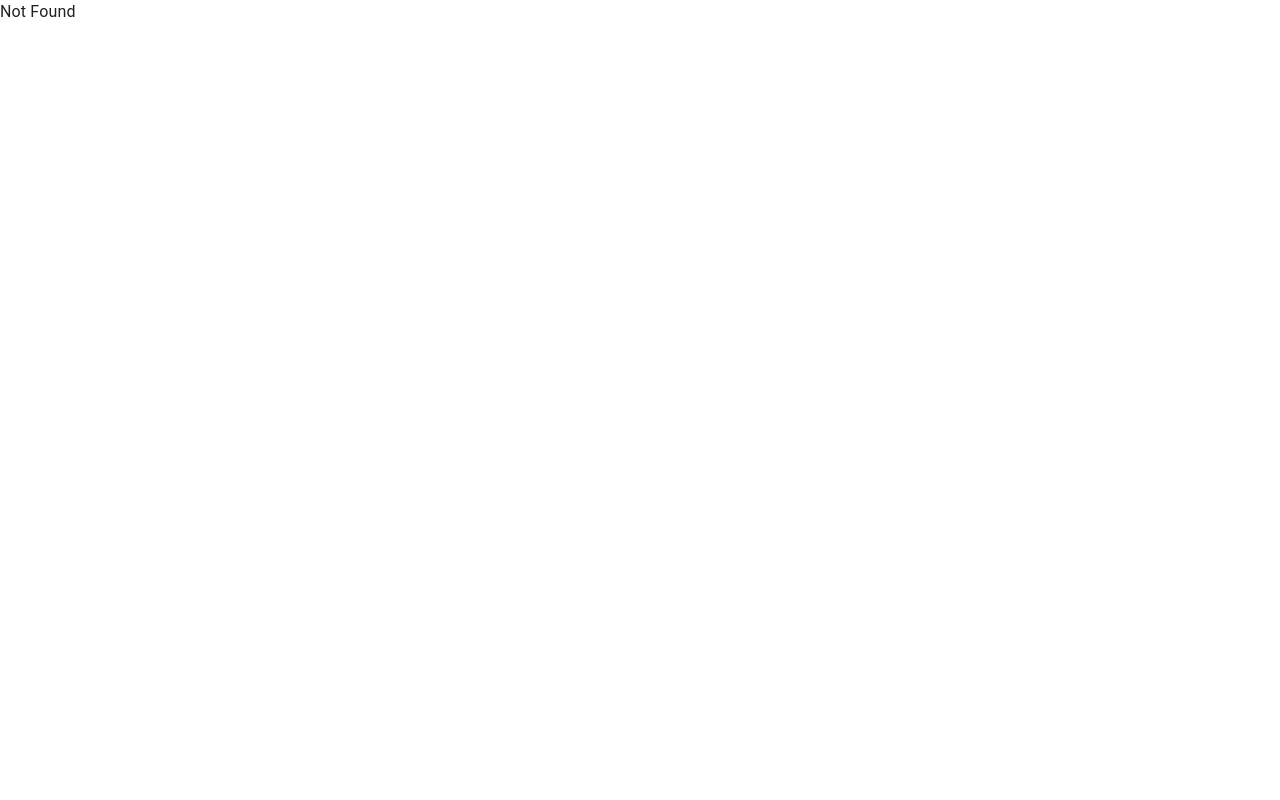
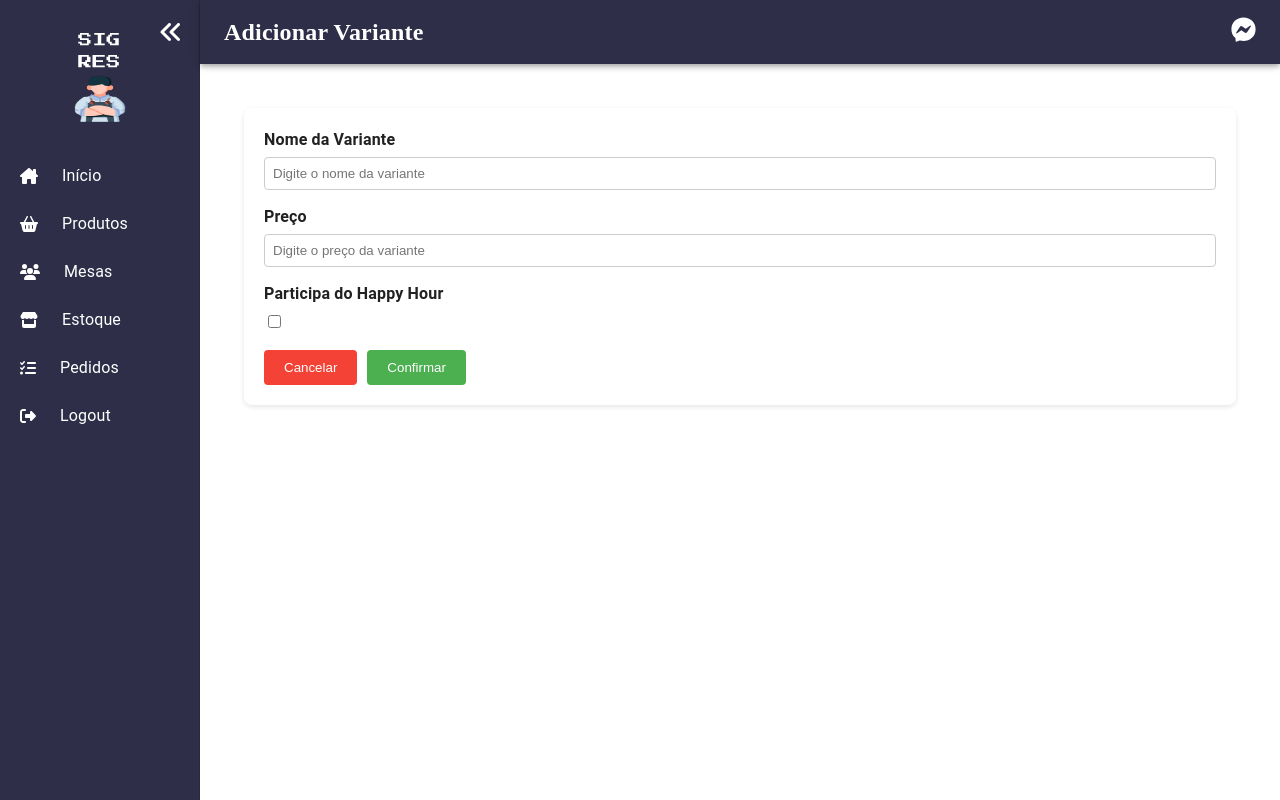
Before and after one commit to Dags0n/sigres, a React (Create React App) app: page /product-variant/add in a window 1280 px wide. Built offline with nearby package versions, Linux system fonts and the light colour scheme; sample sign-in values are in the browser's storage.

Commit message:
feat: variante funcionando

```diff
--- a/src/App.js
+++ b/src/App.js
@@ -16,6 +16,7 @@ import Stock from './pages/stock/Stock';
 import Chat from './pages/chat/Chat';
 import ProtectedRoute from './components/ProtectedRoute';
 import Logout from './pages/logout/Logout';
+import AddVariant from './pages/products/AddVariant';
 
 const router = createBrowserRouter([
   {
@@ -43,6 +44,15 @@ const router = createBrowserRouter([
       <ProtectedRoute>
         <Navbar >
           <AddProduct />
+        </Navbar>
+      </ProtectedRoute>
+  },
+  {
+    path: '/product-variant/add',
+    element:
+      <ProtectedRoute>
+        <Navbar >
+          <AddVariant />
         </Navbar>
       </ProtectedRoute>
   },
--- a/src/components/navbar/Navbar.jsx
+++ b/src/components/navbar/Navbar.jsx
@@ -39,7 +39,7 @@ import { isUserAdmin } from '../../services/authService';
 
 const drawerWidth = 200;
 
-const hiddenPages = ['Chat', 'Adicionar Usuário', 'Usuário', 'Adicionar Produto'];
+const hiddenPages = ['Chat', 'Adicionar Usuário', 'Usuário', 'Adicionar Produto', 'Adicionar Variante'];
 
 const pages = [
   {
@@ -55,6 +55,12 @@ const pages = [
   {
     title: 'Adicionar Produto',
     url: '/products/add',
+    icon: faBasketShopping,
+    isAdminOnly: true
+  },
+  {
+    title: 'Adicionar Variante',
+    url: '/product-variant/add',
     icon: faBasketShopping,
     isAdminOnly: true
   },
--- /dev/null
+++ b/src/pages/products/AddVariant.jsx
@@ -0,0 +1,163 @@
+import React, { useState } from 'react';
+import './AddProduct.css'; // Arquivo CSS para estilização
+import { useNavigate, NavLink } from 'react-router-dom';
+
+const AddVariant = () => {
+    const [showNotification, setShowNotification] = useState(false);
+    const [name, setName] = useState('');
+    const [price, setPrice] = useState('');
+    const [happyHourPrice, setHappyHourPrice] = useState('');
+    const [isHappyHour, setIsHappyHour] = useState(false); // Estado para controlar o checkbox do Happy Hour
+    const productId = localStorage.getItem("product-id");
+    const navigate = useNavigate();
+    if (productId == null) {
+        navigate("/products");
+    }
+
+    const handleHappyHourChange = (e) => {
+        setIsHappyHour(e.target.checked); // Atualiza o estado quando o checkbox for alterado
+    };
+
+    const handleSubmit = async (e) => {
+        e.preventDefault();
+
+        // Criação do objeto com os dados do novo usuário
+        const newProduct = {
+            name: name,
+            price: price,
+            inHappyHour: isHappyHour,
+            priceInHappyHour: isHappyHour ? happyHourPrice : 0,
+            productId: productId
+        };
+
+        try {
+            const token = localStorage.getItem('token');
+            const response = await fetch('http://localhost:8080/product-variant/create', {
+                method: 'POST',
+                headers: {
+                    'Authorization': `Bearer ${token}`,
+                    'Content-Type': 'application/json',
+                },
+                body: JSON.stringify(newProduct),
+            });
+
+            if (response.ok) {
+                setShowNotification(true);
+                setName('');
+                setPrice('');
+                setHappyHourPrice('');
+                setIsHappyHour(false);
+                localStorage.removeItem("product-id");
+                setTimeout(() => {
+                    setShowNotification(false);
+                    navigate('/products'); // Redireciona para a lista de usuários
+                }, 3000);
+            } else {
+                alert('Erro ao cadastrar variante');
+            }
+        } catch (error) {
+            console.error('Erro ao adicionar variante', error);
+            alert('Erro ao adicionar variante');
+        }
+    };
+
+    const handlePriceChange = (e) => {
+        const value = parseFloat(e.target.value);
+
+        // Garantir que o valor seja >= 0
+        if (value >= 0) {
+            setPrice(value);
+        }
+    };
+
+    const handleHHPriceChange = (e) => {
+        const value = parseFloat(e.target.value);
+
+        // Garantir que o valor seja >= 0
+        if (value >= 0) {
+            setHappyHourPrice(value);
+        }
+    };
+
+    return (
+        <div className="cadastro-usuario-container">
+            <main className="main-content">
+                <section className="content">
+                    <form className="form-cadastro-usuario">
+                        <div className="form-group">
+                            <label>Nome da Variante</label>
+                            <input
+                                type="text"
+                                placeholder="Digite o nome da variante"
+                                value={name}
+                                onChange={(e) => setName(e.target.value)}
+                                required
+                            />
+                        </div>
+                        <div className="form-group">
+                            <label>Preço</label>
+                            <input
+                                type="number"
+                                min={0}
+                                placeholder="Digite o preço da variante"
+                                value={price}
+                                onChange={handlePriceChange}
+                                required
+                            />
+                        </div>
+                        <div className='checkboxes'>
+                            <div className="form-group">
+                                <label>Participa do Happy Hour</label>
+                                <input
+                                    type="checkbox"
+                                    value={isHappyHour}
+                                    onChange={handleHappyHourChange}
+                                    required
+                                />
+                            </div>
+                        </div>
+
+                        {/* Exibe o campo de preço do Happy Hour se o checkbox estiver ativado */}
+                        {isHappyHour && (
+                            <div className="form-group">
+                                <label>Preço no Happy Hour</label>
+                                <input
+                                    type="number"
+                                    min={0}
+                                    placeholder="Digite o preço no Happy Hour"
+                                    value={happyHourPrice}
+                                    onChange={handleHHPriceChange}
+                                    required
+                                />
+                            </div>
+                        )}
+
+                        <div className="form-actions">
+                            <NavLink
+                                key='Produtos'
+                                to='/products'
+                                disablePadding
+                            >
+                                <button type="button" className="cancel-button">
+                                    Cancelar
+                                </button>
+                            </NavLink>
+                            <button id="confirm-button" type="submit" className="confirm-button" onClick={handleSubmit}>
+                                Confirmar
+                            </button>
+                        </div>
+                    </form>
+
+                    {/* Notificação */}
+                    {showNotification && (
+                        <div className="notification">
+                            Variante cadastrado com sucesso! 🎉
+                        </div>
+                    )}
+                </section>
+            </main>
+        </div>
+    );
+};
+
+export default AddVariant;
--- a/src/pages/products/Products.jsx
+++ b/src/pages/products/Products.jsx
@@ -1,13 +1,14 @@
 import React, { useEffect, useState } from 'react';
 import './Products.css'; // Arquivo CSS para estilização
 import { Typography } from '@mui/material';
-import { NavLink } from 'react-router-dom';
+import { useNavigate, NavLink } from 'react-router-dom';
 import { isUserAdmin } from '../../services/authService';
 
 const Products = () => {
     const [products, setProducts] = useState([]);
     const [loading, setLoading] = useState(true);
     const isAdmin = isUserAdmin();
+    const navigate = useNavigate();
 
     // Função para buscar os produtos e suas variantes da API
     const fetchProducts = async () => {
@@ -50,6 +51,11 @@ const Products = () => {
     useEffect(() => {
         fetchProducts();
     }, []);
+
+    const handleEdit = async (productId) => {
+        localStorage.setItem("product-id", productId);
+        navigate("/product-variant/add");
+    };
 
     const handleProductDelete = async (productId) => {
         const confirmDelete = window.confirm('Tem certeza que deseja excluir este produto? Suas variantes também serão excluídas...');
@@ -162,6 +168,9 @@ const Products = () => {
                                 </td>
                                 {isAdmin ?
                                     <td>
+                                        <button className="action-button edit-button" onClick={() => handleEdit(product.id)}>
+                                            ➕
+                                        </button>
                                         <button className="action-button delete-button" onClick={() => handleProductDelete(product.id)}>
                                             🗑️
                                         </button>
```
